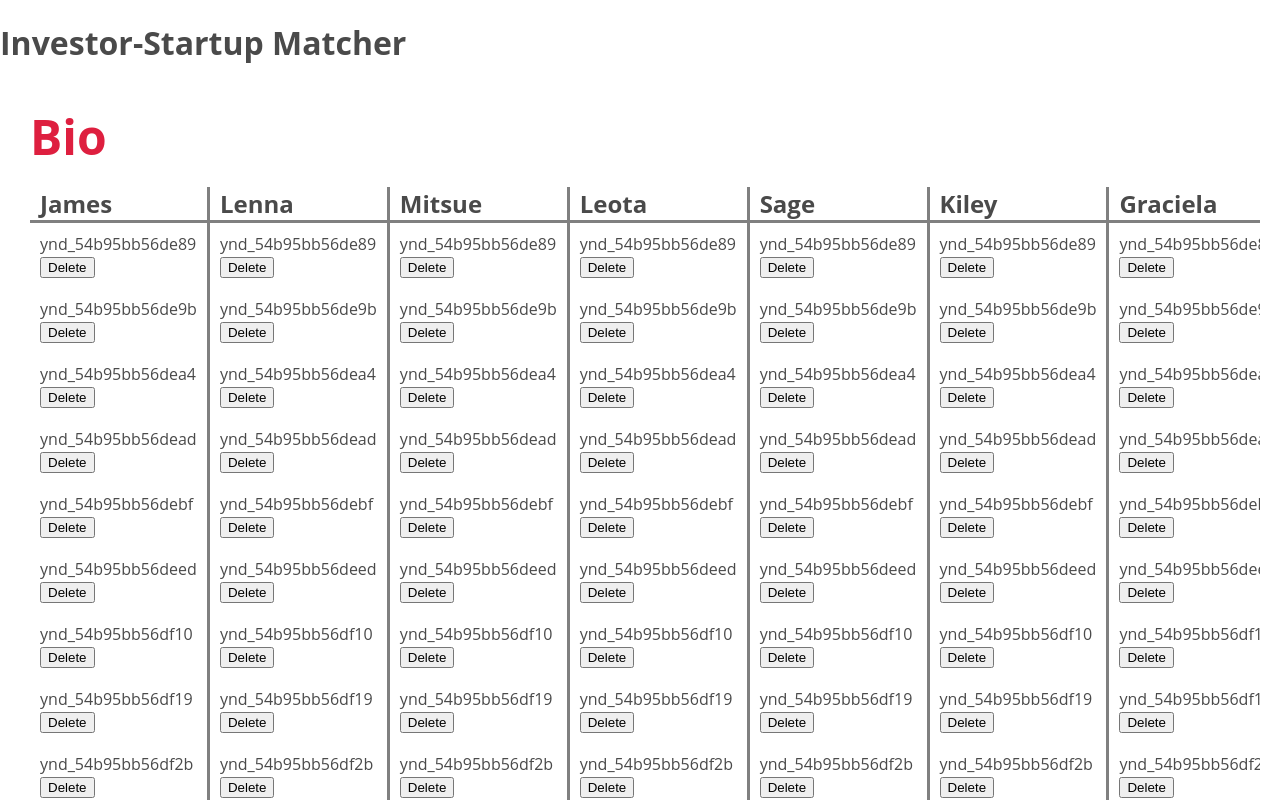
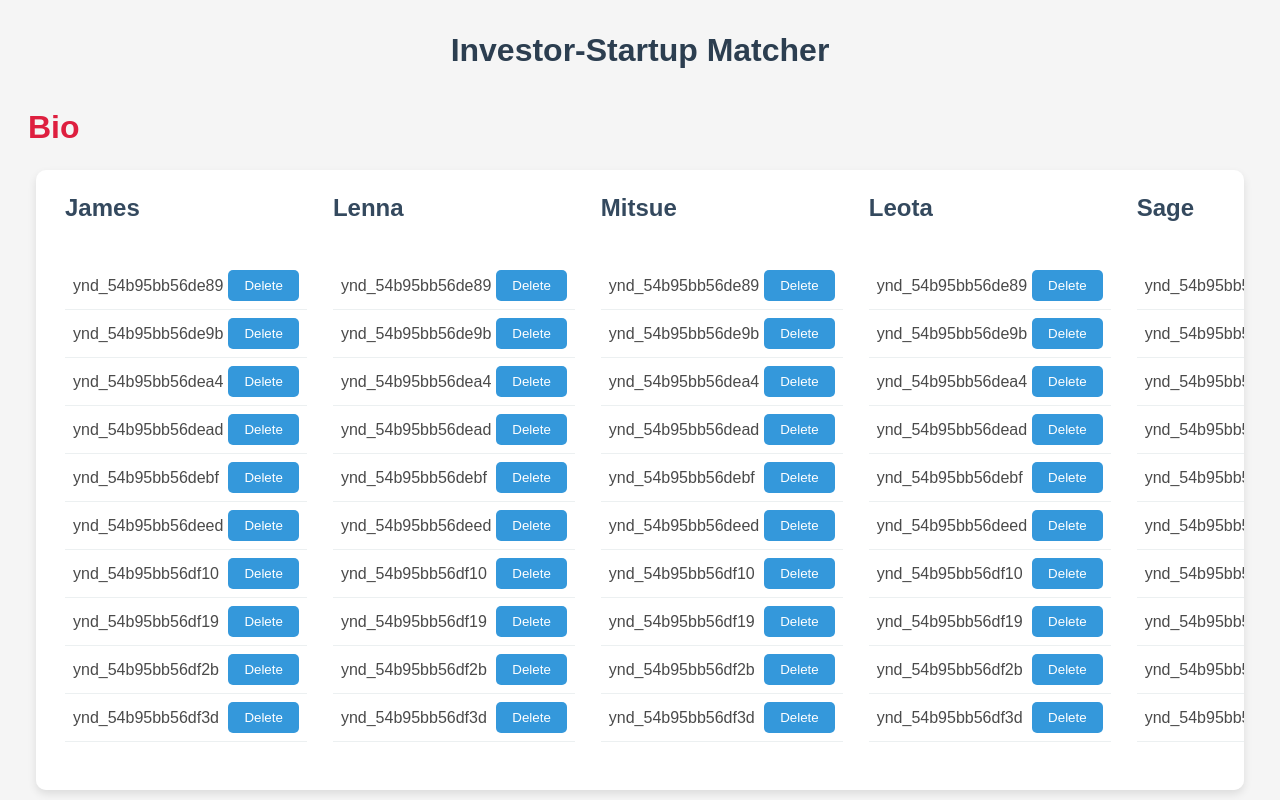
Before and after one commit to luismanzano/YounoodleChallenge, a React (Create React App) app: page / in a window 1280 px wide. Shown: the top 800 px of the page. Built offline with nearby package versions, Linux system fonts and the light colour scheme; the HTML template or start-up script is replaced by a standard one.

Commit message:
styled the dashboard

```diff
--- a/src/Dashboard/index.js
+++ b/src/Dashboard/index.js
@@ -1,5 +1,6 @@
 import React, { useState, useEffect } from 'react';
 import parseCSV from '../utils/parseCSV';
+import './styles.css';
 
 function Dashboard() {
   const [investors, setInvestors] = useState([]);
@@ -75,6 +76,7 @@
       <form onSubmit={addInvestor}>
         <input
           type="text"
+          className='investorNameInput'
           placeholder="Investor Name"
           value={investorName}
           onChange={e => setInvestorName(e.target.value)}
--- /dev/null
+++ b/src/Dashboard/styles.css
@@ -0,0 +1,117 @@
+/* Base styling */
+body {
+    font-family: 'Nunito', sans-serif;
+    background: #f5f5f5;
+    margin: 0;
+    padding: 0;
+  }
+
+  /* Dashboard styling */
+  .dashboard {
+    max-width: 600px;
+    margin: 2rem auto;
+    padding: 1rem;
+    background: #ffffff;
+    box-shadow: 0 2px 5px rgba(0, 0, 0, 0.1);
+    border-radius: 8px;
+  }
+
+  .dashboard h1 {
+    text-align: center;
+    color: #333;
+    margin-bottom: 2rem;
+  }
+
+  /* Form styling */
+  .dashboard form {
+    display: flex;
+    gap: 1rem;
+    margin-bottom: 2rem;
+  }
+
+  .dashboard input,
+  .dashboard select {
+    flex: 1;
+    padding: 0.5rem;
+    border: 1px solid #ddd;
+    border-radius: 4px;
+    font-size: 1rem;
+  }
+
+  .dashboard button {
+    padding: 0.5rem 1rem;
+    background-color: #5cb85c;
+    color: white;
+    border: none;
+    border-radius: 4px;
+    cursor: pointer;
+    transition: background-color 0.3s;
+  }
+
+  .dashboard button:hover {
+    background-color: #4cae4c;
+  }
+
+  /* Investors list styling */
+  .dashboard ul {
+    list-style: none;
+    padding: 0;
+  }
+
+  .dashboard li {
+    background: #f9f9f9;
+    border-bottom: 1px solid #eee;
+    padding: 0.5rem;
+    display: flex;
+    align-items: center;
+    justify-content: space-between;
+  }
+
+  .listName {
+    font-weight: bold;
+    width: 33%;
+  }
+
+  .listIndustry {
+    font-style: italic;
+    color: #666;
+    width: 33%;
+  }
+
+  .investorNameInput {
+    border-radius: 5px;
+    border: 1px solid gray;
+    padding: 13px;
+    flex-grow: 1;
+  }
+
+  ul {
+    padding: 0;
+  }
+
+  li {
+    display: flex;
+    margin: 0.2em auto;
+    align-items: center;
+    column-gap: 1em;
+    width: 600px;
+    justify-content: space-between;
+    align-content: space-between;
+}
+
+form {
+    display: flex;
+    justify-content: space-between;
+    width: 600px;
+    margin: 0 auto;
+    column-gap: 5px;
+}
+
+select {
+    border-radius: 5px;
+    border: 1px solid gray;
+}
+
+h1 {
+    text-align: center;
+}
--- a/src/index.css
+++ b/src/index.css
@@ -4,53 +4,94 @@
 
 body {
   margin: 0;
-  font-family: 'Open Sans';
+  font-family: 'Nunito', sans-serif; /* Example for a different font */
   -webkit-font-smoothing: antialiased;
   -moz-osx-font-smoothing: grayscale;
   color: #4A4A4A;
+  background: #f4f7f6; /* A light background color */
+}
+
+.title {
+  text-align: center;
+  color: #2c3e50; /* A darker shade for the title */
+  margin: 2rem 0;
+  font-weight: 700;
 }
 
 .industry {
   max-width: 1240px;
-  margin: 0 auto;
-  display: block;
+  margin: 1rem auto;
+  /* display: flex; */
+  flex-wrap: wrap;
+  justify-content: space-around;
 }
 
 .industryTitle {
-  font-size: 3rem;
+  font-size: 2rem;
   margin-bottom: 1rem;
-  text-align: left;
   color: #DE1F3F;
-  padding: 0 10px;
+  padding: 0.5rem;
+}
+
+.match {
+    padding: 0 13px;
 }
 
 .matches {
     display: flex;
-    padding: 2px 10px;
-    scroll-behavior: smooth;
+    /* flex-direction: column; */
+    padding: 1rem;
+    background: white; /* Cards have a white background */
+    box-shadow: 0 4px 8px rgba(0,0,0,0.1); /* Subtle shadows for cards */
+    border-radius: 10px; /* Rounded corners for cards */
+    margin: 1rem;
     overflow: scroll;
+    /* max-width: 300px; Fixed width for each card */
 }
 
 h3.investorName {
-    text-align: left;
-    font-size: 24px;
-    border-bottom: 3px solid gray;
-    border-right: 3px solid gray;
-    padding-left: 10px;
+    font-size: 1.5rem;
+    color: #34495e;
+    padding: 0.5rem 0;
     margin: 0;
 }
 
 .startups {
-    border-right: 3px solid gray;
-    padding: 0 10px;
-    margin: 0;
+    padding: 1rem 0;
 }
 
 span.startup {
-    display: block;
-    padding: 10px 0px;
+    display: flex;
+    align-items: center;
+    justify-content: space-between;
+    padding: 0.5rem;
+    border-bottom: 1px solid #ecf0f1;
 }
-code {
-  font-family: source-code-pro, Menlo, Monaco, Consolas, 'Courier New',
-    monospace;
+
+button {
+  background-color: #3498db; /* Button color */
+  color: white;
+  border: none;
+  padding: 0.5rem 1rem;
+  border-radius: 5px;
+  cursor: pointer;
+  margin-left: 5px;
+  transition: background-color 0.3s ease; /* Transition for hover effect */
 }
+
+button:hover {
+  background-color: #2980b9; /* Darker shade on hover */
+}
+
+/* Responsive design for smaller screens */
+@media (max-width: 768px) {
+  .industry {
+    flex-direction: column;
+    align-items: center;
+  }
+
+  .matches {
+    width: 90%;
+    max-width: unset;
+  }
+}
```
